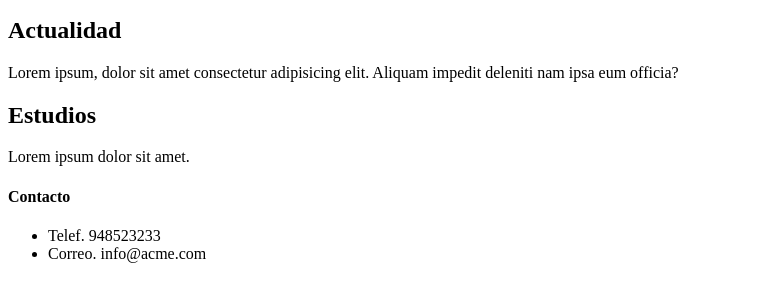
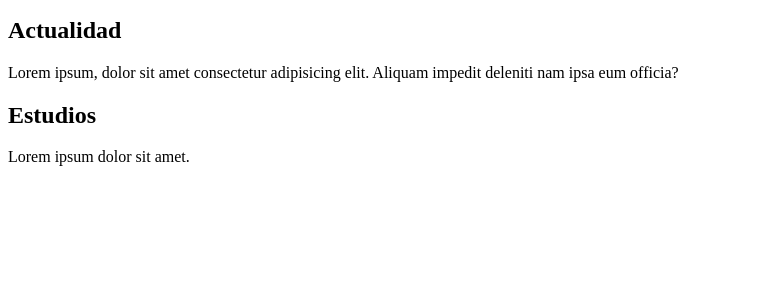
Before and after one commit to LuisSanchezRamos/demo-git-g29, a plain HTML site: page index.html in a window 1280 px wide. Shown: the part 148-450 px from the top of the page, without its empty margins (0-772 px from the left). Drawn offline with Linux system fonts and the light colour scheme.

Commit message:
Reversion  "conflictos resueltos"
This reverts commit 3305d8fda7435300d2412d8bf8dcd1c26e01a2d3, reversing
changes made to e9da7cf6a5ec8a45cb3462f90fdd449f2f7c8714.

```diff
--- a/index.html
+++ b/index.html
@@ -27,15 +27,5 @@
         <p>Lorem ipsum dolor sit amet.</p>
       </section>
       </main>
-    <footer>
-      <div>
-        <h4>Contacto</h4>
-        <ul>
-          <li>Telef. 948523233</li>
-          <li>Correo. info@acme.com</li>
-
-        </ul>
-      </div>
-    </footer>
   </body>
 </html>
```
